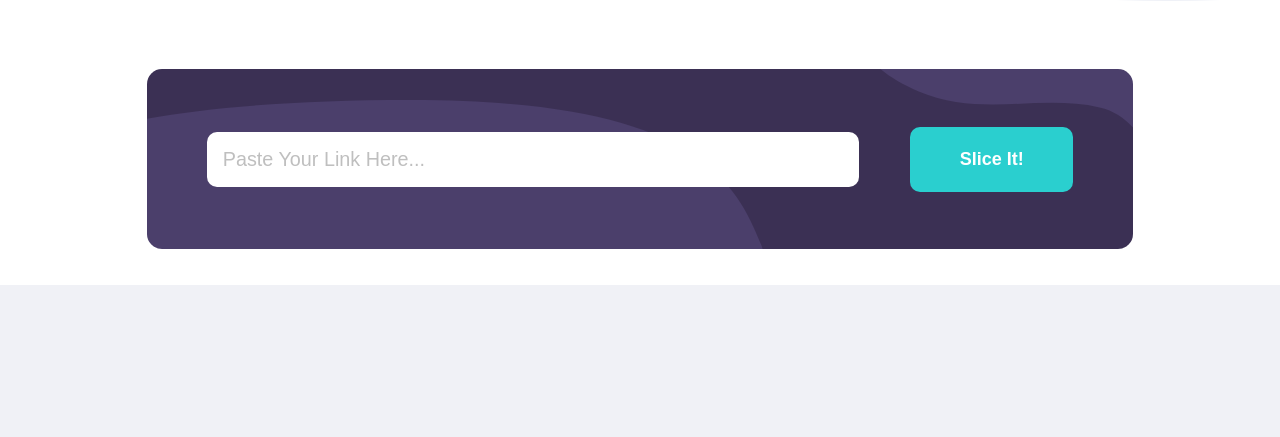
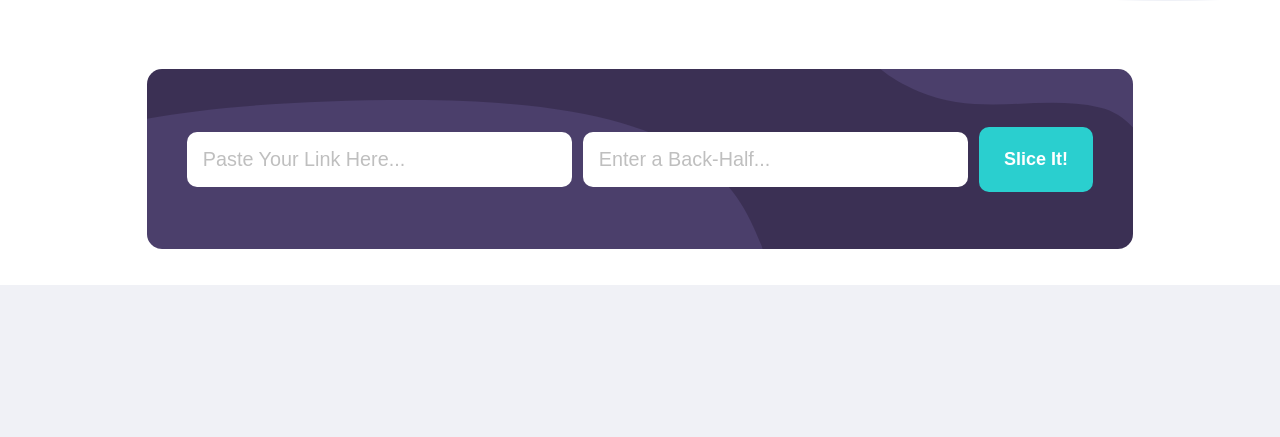
Before and after one commit to akkupy/sliceit, a Django app: page / in a window 1280 px wide; the page is wider, and only the part inside the window is pictured. Shown: the part 769-1206 px from the top of that part. Run offline with Django 4.2, Linux system fonts and the light colour scheme.

Commit message:
Added Back Half

```diff
--- a/api/views.py
+++ b/api/views.py
@@ -15,6 +15,7 @@ BASE_URL = environ.get('BASE_URL')
 @api_view(['GET'])
 def slice(request):
     url = request.GET.get('url')
+    print(request.GET.get('backhalf'))
     if not validators.url(url):
         return Response(status=status.HTTP_400_BAD_REQUEST)
     chars = "ABCDEFGHIJKLMNOPQRSTUVWXYZabcdefghijklmnopqrstuvwxyz"
--- a/web/static/css/styles.css
+++ b/web/static/css/styles.css
@@ -204,7 +204,13 @@ h1 {
   width: 72%;
 }
 
+
 .url-input.shown {
+  border-color: var(--red);
+  border-width: 4px;
+}
+
+.back-input.shown {
   border-color: var(--red);
   border-width: 4px;
 }
@@ -212,6 +218,11 @@ h1 {
 .url-input.shown::placeholder {
   color: var(--red);
 }
+
+.back-input.shown::placeholder {
+  color: var(--red);
+}
+
 .url-input {
   border-radius: 10px;
   border-color: transparent;
@@ -221,7 +232,25 @@ h1 {
   cursor: text;
   color: var(--gray);
 }
+
+.back-input {
+  border-radius: 10px;
+  border-color: transparent;
+  font-size: 1.1rem;
+  font-weight: 500;
+  padding: 14px;
+  cursor: text;
+  color: var(--gray);
+}
+
 .url-input::placeholder {
+  font-size: 1.1rem;
+  font-weight: 500;
+  color: var(--gray);
+}
+
+
+.back-input::placeholder {
   font-size: 1.1rem;
   font-weight: 500;
   color: var(--gray);
--- a/web/static/js/app.js
+++ b/web/static/js/app.js
@@ -1,6 +1,7 @@
 "use strict";
 
-const shortlyInput = document.querySelector(".url-input");
+const SliceitInput = document.querySelector(".url-input");
+const SliceitBackInput = document.querySelector(".back-input");
 const shortlyBtn = document.querySelector(".url-button");
 const parentNode = document.querySelector(".search-result-block");
 const errorMsg = document.querySelector(".error-msg");
@@ -26,17 +27,18 @@ function urlValidation(defaultUrl) {
 // URL Submission Click Event
 shortlyBtn.addEventListener("click", (e) => {
   e.preventDefault();
-  let inputValue = shortlyInput.value;
+  let inputValue = SliceitInput.value;
+  let backValue = SliceitBackInput.value;
   //URL Validation
   if (!urlValidation(inputValue)) {
     errorMsg.classList.add("shown");
-    shortlyInput.classList.add("shown");
+   SliceitInput.classList.add("shown");
     errorMsg.innerHTML = "Please enter a link";
   } else {
     errorMsg.classList.remove("shown");
-    shortlyInput.classList.remove("shown");
+   SliceitInput.classList.remove("shown");
     //Passed Validation - init API
-    fetch(`http://127.0.0.1:8000/api/slice/?url=` + inputValue)
+    fetch(`http://127.0.0.1:8000/api/slice/?url=` + inputValue + '&backhalf=' + backValue)
       .then((response) => response.json())
       .then((response) => {
         if (response.ok) {
@@ -101,7 +103,7 @@ sectionThree.addEventListener("click", (e) => {
   if (e.target.classList.value === resetResults.classList.value) {
     sessionStorage.clear();
     parentNode.innerHTML = "";
-    shortlyInput.value = "";
+   SliceitInput.value = "";
     resultStorage = [];
     resetResults.classList.remove("active");
   }
--- a/web/templates/index.html
+++ b/web/templates/index.html
@@ -55,6 +55,10 @@
       <form action="" class="section-2">
         <div class="url-input-block">
           <input type="text" class="url-input" placeholder="Paste Your Link Here...">
+          <em class="error-msg"></em>
+        </div>
+        <div class="url-input-block">
+          <input type="text" class="back-input" placeholder="Enter a Back-Half...">
           <em class="error-msg"></em>
         </div>
         <button type="submit" class="url-button cyan-btn">Slice It!</button>
```
